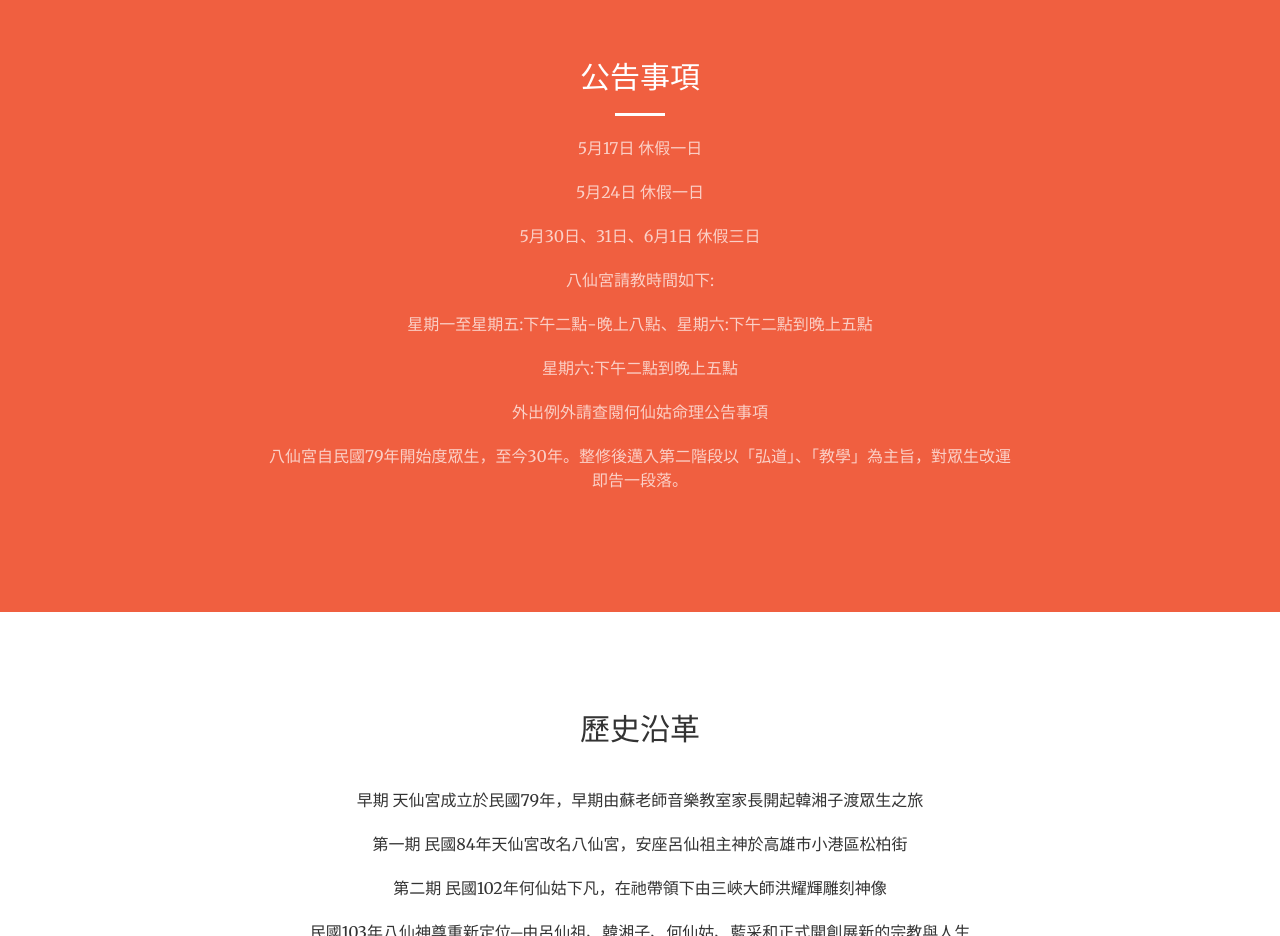
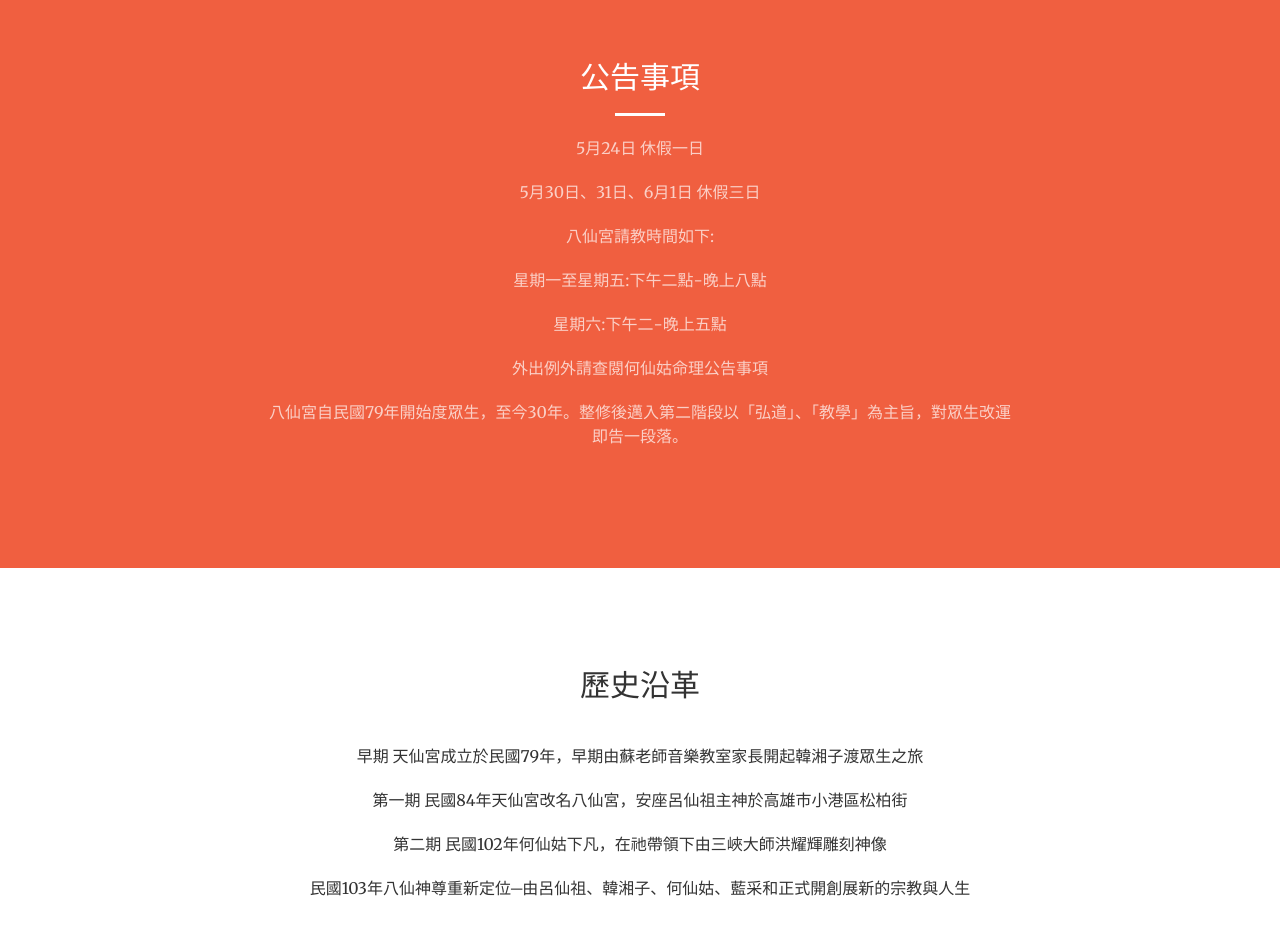
Before and after one commit to st8711000/enterprise-website, a website: page index.html in a window 1280 px wide. Shown: the part 840-1776 px from the top of the page. Drawn offline with nearby package versions, Linux system fonts and the light colour scheme.

Commit message:
Update index.html

```diff
--- a/index.html
+++ b/index.html
@@ -88,13 +88,11 @@
                 <div class="col-lg-8 col-lg-offset-2 text-center">
                     <h2 class="section-heading">公告事項</h2>
                     <hr class="light">
-                    <p class="text-faded">5月17日 休假一日</p>
                     <p class="text-faded">5月24日 休假一日</p>
                     <p class="text-faded">5月30日、31日、6月1日 休假三日</p>
-                    <p class="text-faded"></p>
                     <p class="text-faded">八仙宮請教時間如下:</p>
-                    <p class="text-faded">星期一至星期五:下午二點-晚上八點、星期六:下午二點到晚上五點</p>
-                    <p class="text-faded">星期六:下午二點到晚上五點</p>
+                    <p class="text-faded">星期一至星期五:下午二點-晚上八點</p>
+                    <p class="text-faded">星期六:下午二-晚上五點</p>
                     <p class="text-faded">外出例外請查閱何仙姑命理公告事項</p>
                     <p class="text-faded">八仙宮自民國79年開始度眾生，至今30年。整修後邁入第二階段以「弘道」、「教學」為主旨，對眾生改運即告一段落。</p>
                 </div>
```
